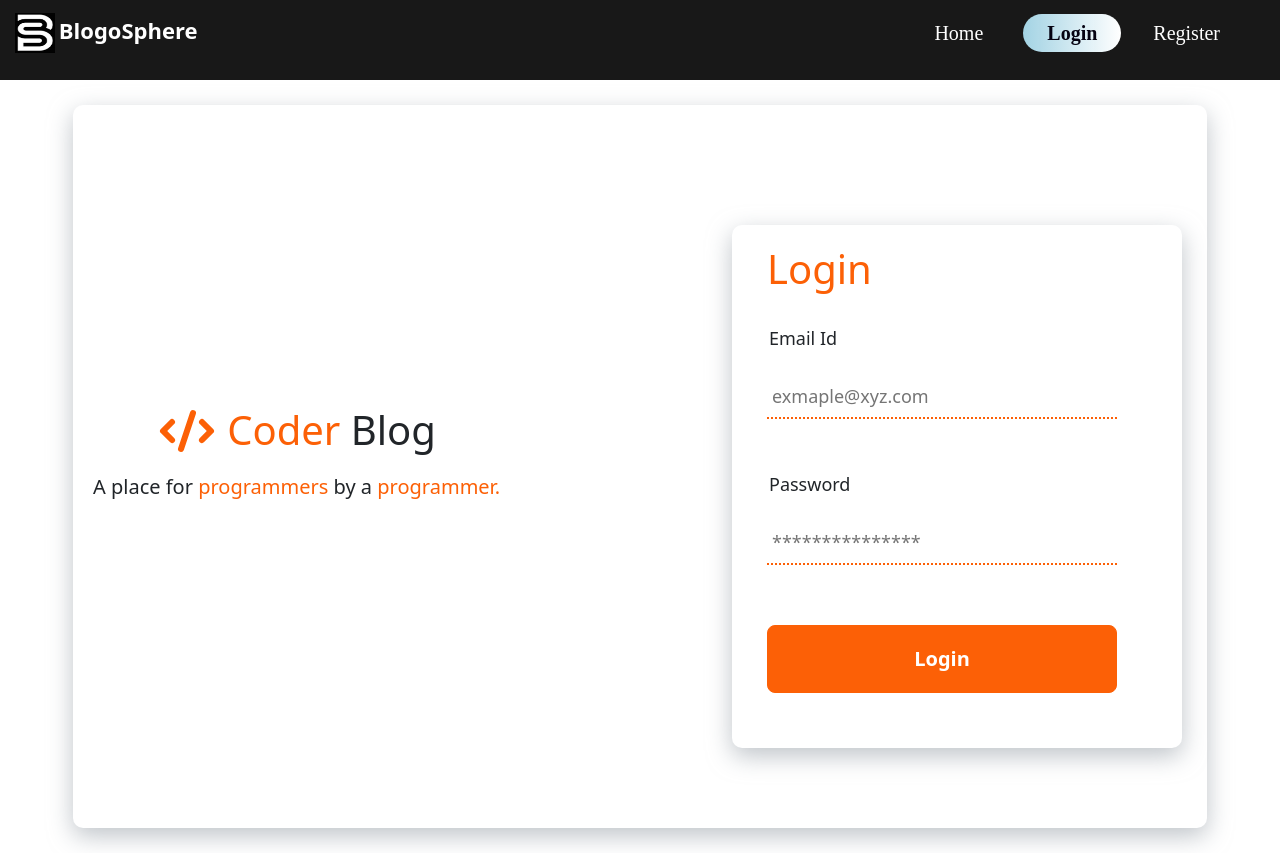
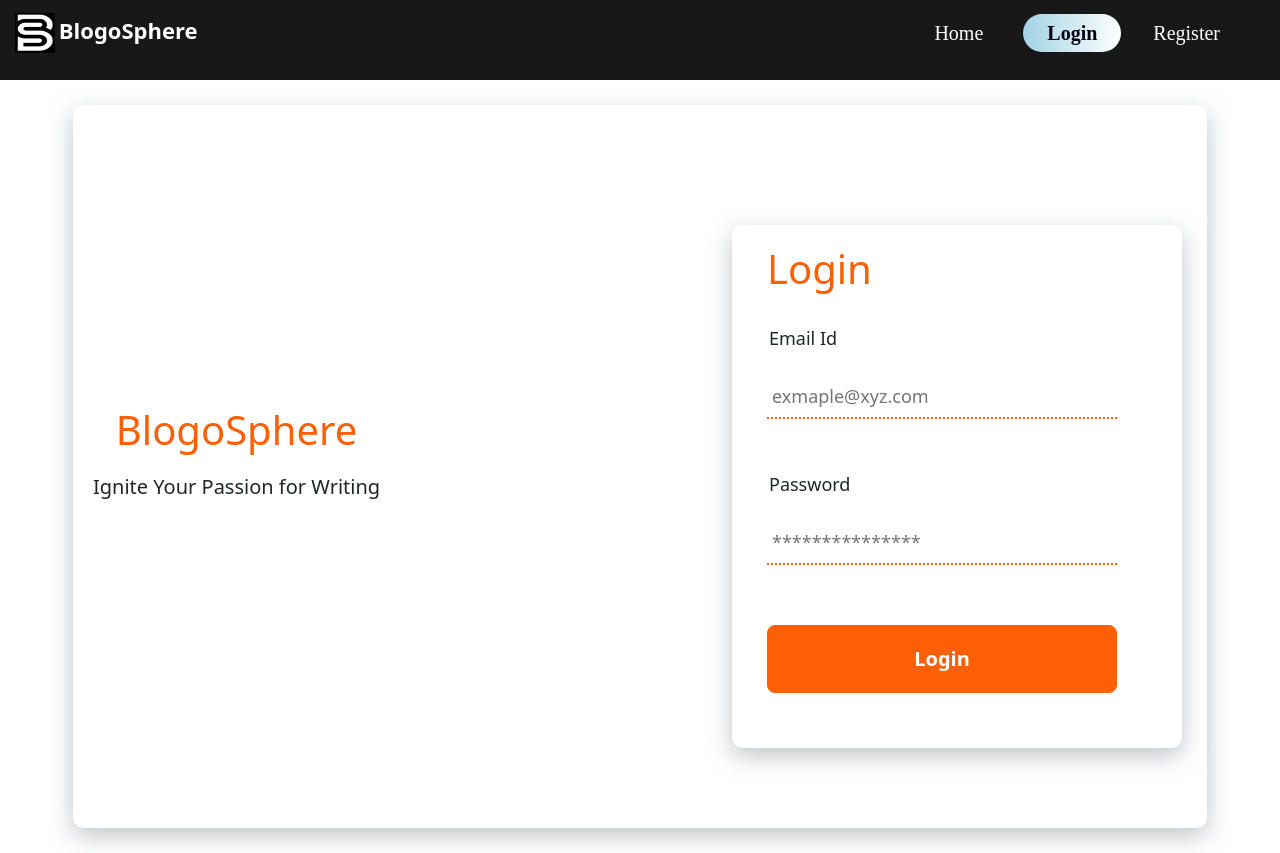
Before and after one commit to manipreeth/-Blog_Application_Frontend_MERN_JWT, a React (Create React App) app: page /login in a window 1280 px wide. Built offline with nearby package versions, Linux system fonts and the light colour scheme; a web font is replaced by a local one.

Commit message:
CoderBlog name converted to Blogosphere

```diff
--- a/src/Components/Forms/Logo.js
+++ b/src/Components/Forms/Logo.js
@@ -1,20 +1,12 @@
 import React from "react";
-import { HiCode } from "react-icons/hi";
 
 function Logo() {
   return (
     <div className="CoderBlog">
       <div className="d-flex coderBlogLogo">
-        <HiCode className="coderBlogIcon tc-orange" />
-        <h1>
-          <span className="tc-orange">Coder </span>
-          Blog
-        </h1>
+        <h1 className="tc-orange">BlogoSphere</h1>
       </div>
-      <p className="coderBlogtitle">
-        A place for <span className="tc-orange">programmers</span> by a{" "}
-        <span className="tc-orange">programmer.</span>
-      </p>
+      <p className="coderBlogtitle">Ignite Your Passion for Writing</p>
     </div>
   );
 }
```
